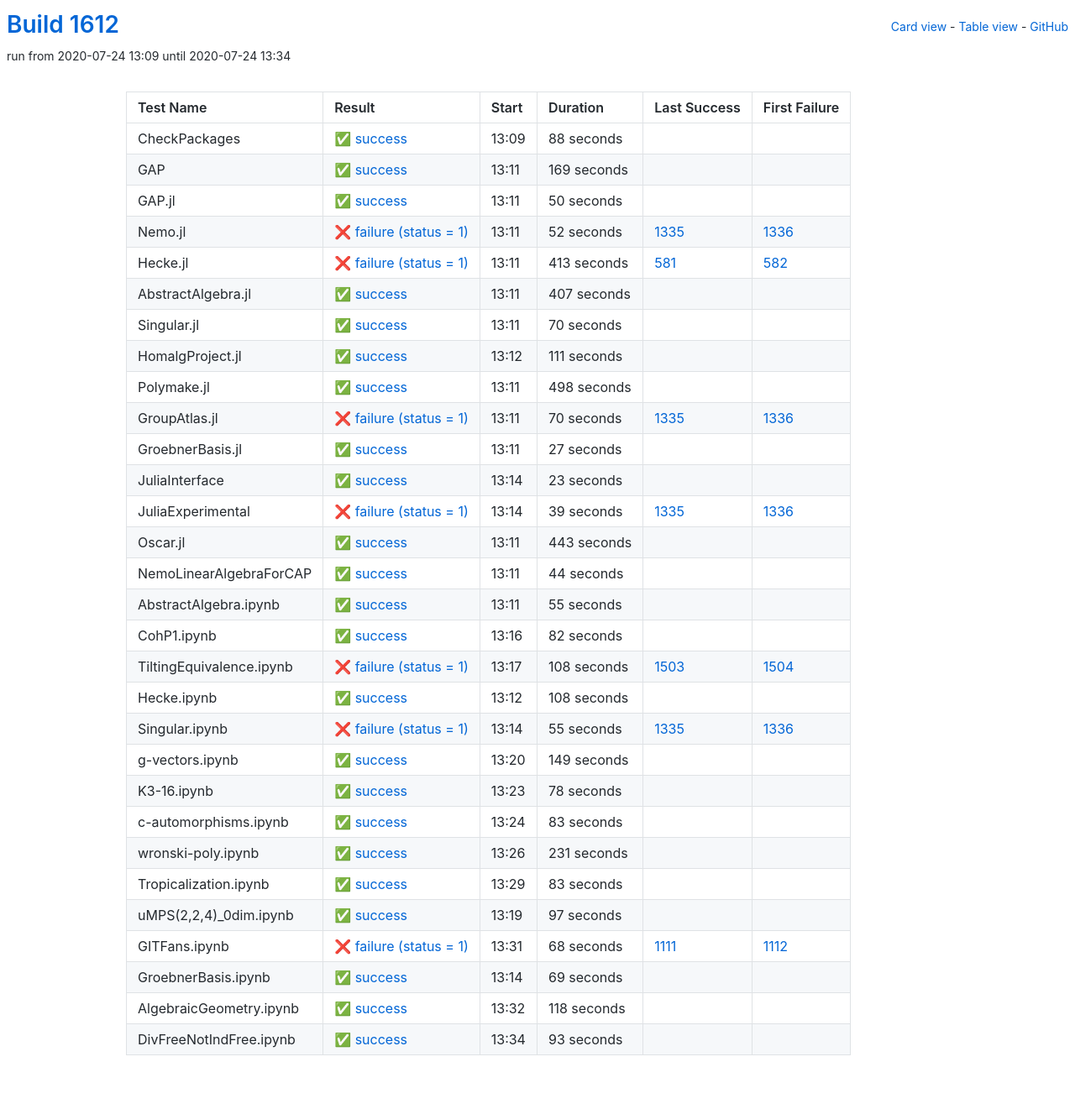
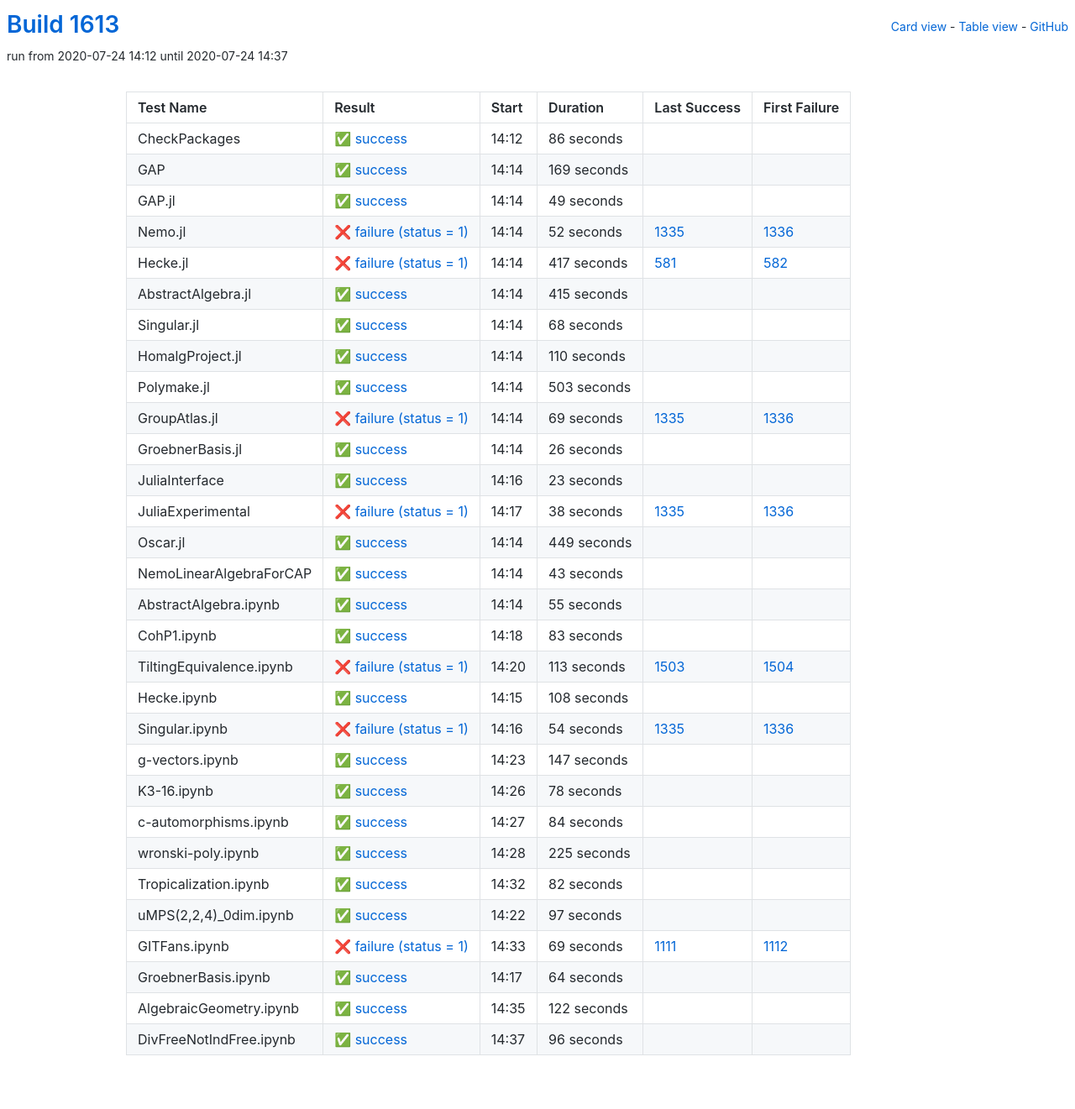
Before and after one commit to oscar-system/oscar-ci-status-1.4, a Jekyll site: the page built from table.html, in a window 1280 px wide. Shown: the whole page at 84% size. Built offline with Jekyll 4.4.1, drawn with Linux system fonts in a browser that asks for light colours.

Commit message:
Build #1613

```diff
--- a/_data/ci.yml
+++ b/_data/ci.yml
@@ -1,6 +1,6 @@
 ---
-build: 1612
-build_url: https://oscarci.mathematik.uni-kl.de/job/oscar-julia-1.4/1612/
+build: 1613
+build_url: https://oscarci.mathematik.uni-kl.de/job/oscar-julia-1.4/1613/
 job: oscar-julia-1.4
 organization: oscar-system
 repo: oscar-ci-status-1.4
@@ -8,20 +8,20 @@ repourl: https://github.com/oscar-system/oscar-ci-status-1.4
 tests:
 - name: CheckPackages
   id: checkpackages
-  log: https://oscarci.mathematik.uni-kl.de/job/oscar-julia-1.4/1612/artifact/logs/build-1612/CheckPackages.log
-  start: 2020-07-24 13:09
+  log: https://oscarci.mathematik.uni-kl.de/job/oscar-julia-1.4/1613/artifact/logs/build-1613/CheckPackages.log
+  start: 2020-07-24 14:12
   success: true
   exitcode: 0
   status: success
-  duration: 88
+  duration: 86
   last_success: false
   last_success_url:
   first_failure: false
   first_failure_url:
 - name: GAP
   id: gap
-  log: https://oscarci.mathematik.uni-kl.de/job/oscar-julia-1.4/1612/artifact/logs/build-1612/GAP.log
-  start: 2020-07-24 13:11
+  log: https://oscarci.mathematik.uni-kl.de/job/oscar-julia-1.4/1613/artifact/logs/build-1613/GAP.log
+  start: 2020-07-24 14:14
   success: true
   exitcode: 0
   status: success
@@ -32,20 +32,20 @@ tests:
   first_failure_url:
 - name: GAP.jl
   id: gap-jl
-  log: https://oscarci.mathematik.uni-kl.de/job/oscar-julia-1.4/1612/artifact/logs/build-1612/GAP.jl.log
-  start: 2020-07-24 13:11
+  log: https://oscarci.mathematik.uni-kl.de/job/oscar-julia-1.4/1613/artifact/logs/build-1613/GAP.jl.log
+  start: 2020-07-24 14:14
   success: true
   exitcode: 0
   status: success
-  duration: 50
+  duration: 49
   last_success: false
   last_success_url:
   first_failure: false
   first_failure_url:
 - name: Nemo.jl
   id: nemo-jl
-  log: https://oscarci.mathematik.uni-kl.de/job/oscar-julia-1.4/1612/artifact/logs/build-1612/Nemo.jl.log
-  start: 2020-07-24 13:11
+  log: https://oscarci.mathematik.uni-kl.de/job/oscar-julia-1.4/1613/artifact/logs/build-1613/Nemo.jl.log
+  start: 2020-07-24 14:14
   success: false
   exitcode: 1
   status: failure
@@ -56,92 +56,92 @@ tests:
   first_failure_url: https://oscarci.mathematik.uni-kl.de/job/oscar-julia-1.4/1336/
 - name: Hecke.jl
   id: hecke-jl
-  log: https://oscarci.mathematik.uni-kl.de/job/oscar-julia-1.4/1612/artifact/logs/build-1612/Hecke.jl.log
-  start: 2020-07-24 13:11
+  log: https://oscarci.mathematik.uni-kl.de/job/oscar-julia-1.4/1613/artifact/logs/build-1613/Hecke.jl.log
+  start: 2020-07-24 14:14
   success: false
   exitcode: 1
   status: failure
-  duration: 413
+  duration: 417
   last_success: 581
   last_success_url: https://oscarci.mathematik.uni-kl.de/job/oscar-julia-1.4/581/
   first_failure: 582
   first_failure_url: https://oscarci.mathematik.uni-kl.de/job/oscar-julia-1.4/582/
 - name: AbstractAlgebra.jl
   id: abstractalgebra-jl
-  log: https://oscarci.mathematik.uni-kl.de/job/oscar-julia-1.4/1612/artifact/logs/build-1612/AbstractAlgebra.jl.log
-  start: 2020-07-24 13:11
+  log: https://oscarci.mathematik.uni-kl.de/job/oscar-julia-1.4/1613/artifact/logs/build-1613/AbstractAlgebra.jl.log
+  start: 2020-07-24 14:14
   success: true
   exitcode: 0
   status: success
-  duration: 407
+  duration: 415
   last_success: false
   last_success_url:
   first_failure: false
   first_failure_url:
 - name: Singular.jl
   id: singular-jl
-  log: https://oscarci.mathematik.uni-kl.de/job/oscar-julia-1.4/1612/artifact/logs/build-1612/Singular.jl.log
-  start: 2020-07-24 13:11
+  log: https://oscarci.mathematik.uni-kl.de/job/oscar-julia-1.4/1613/artifact/logs/build-1613/Singular.jl.log
+  start: 2020-07-24 14:14
   success: true
   exitcode: 0
   status: success
-  duration: 70
+  duration: 68
   last_success: false
   last_success_url:
   first_failure: false
   first_failure_url:
 - name: HomalgProject.jl
   id: homalgproject-jl
-  log: https://oscarci.mathematik.uni-kl.de/job/oscar-julia-1.4/1612/artifact/logs/build-1612/HomalgProject.jl.log
-  start: 2020-07-24 13:12
+  log: https://oscarci.mathematik.uni-kl.de/job/oscar-julia-1.4/1613/artifact/logs/build-1613/HomalgProject.jl.log
+  start: 2020-07-24 14:14
   success: true
   exitcode: 0
   status: success
-  duration: 111
+  duration: 110
   last_success: false
   last_success_url:
   first_failure: false
   first_failure_url:
 - name: Polymake.jl
   id: polymake-jl
-  log: https://oscarci.mathematik.uni-kl.de/job/oscar-julia-1.4/1612/artifact/logs/build-1612/Polymake.jl.log
-  start: 2020-07-24 13:11
+  log: https://oscarci.mathematik.uni-kl.de/job/oscar-julia-1.4/1613/artifact/logs/build-1613/Polymake.jl.log
+  start: 2020-07-24 14:14
   success: true
   exitcode: 0
   status: success
-  duration: 498
+  duration: 503
   last_success: false
   last_success_url:
   first_failure: false
   first_failure_url:
 - name: GroupAtlas.jl
   id: groupatlas-jl
-  log: https://oscarci.mathematik.uni-kl.de/job/oscar-julia-1.4/1612/artifact/logs/build-1612/GroupAtlas.jl.log
-  start: 2020-07-24 13:11
+  log: https://oscarci.mathematik.uni-kl.de/job/oscar-julia-1.4/1613/artifact/logs/build-1613/GroupAtlas.jl.log
+  start: 2020-07-24 14:14
   success: false
   exitcode: 1
   status: failure
-  duration: 70
+  duration: 69
   last_success: 1335
   last_success_url: https://oscarci.mathematik.uni-kl.de/job/oscar-julia-1.4/1335/
   first_failure: 1336
   first_failure_url: https://oscarci.mathematik.uni-kl.de/job/oscar-julia-1.4/1336/
 - name: GroebnerBasis.jl
   id: groebnerbasis-jl
-  log: https://oscarci.mathematik.uni-kl.de/job/oscar-julia-1.4/1612/artifact/logs/build-1612/GroebnerBasis.jl.log
-  start: 2020-07-24 13:11
+  log: https://oscarci.mathematik.uni-kl.de/job/oscar-julia-1.4/1613/artifact/logs/build-1613/GroebnerBasis.jl.log
+  start: 2020-07-24 14:14
   success: true
   exitcode: 0
   status: success
-  duration: 27
+  duration: 26
   last_success: false
   last_success_url:
   first_failure: false
   first_failure_url:
 - name: JuliaInterface
   id: juliainterface
-  log: https://oscarci.mathematik.uni-kl.de/job/oscar-julia-1.4/1612/artifact/logs/build-1612/JuliaInterface.log
-  start: 2020-07-24 13:14
+  log: https://oscarci.mathematik.uni-kl.de/job/oscar-julia-1.4/1613/artifact/logs/build-1613/JuliaInterface.log
+  start: 2020-07-24 14:16
   success: true
   exitcode: 0
   status: success
@@ -152,44 +152,44 @@ tests:
   first_failure_url:
 - name: JuliaExperimental
   id: juliaexperimental
-  log: https://oscarci.mathematik.uni-kl.de/job/oscar-julia-1.4/1612/artifact/logs/build-1612/JuliaExperimental.log
-  start: 2020-07-24 13:14
+  log: https://oscarci.mathematik.uni-kl.de/job/oscar-julia-1.4/1613/artifact/logs/build-1613/JuliaExperimental.log
+  start: 2020-07-24 14:17
   success: false
   exitcode: 1
   status: failure
-  duration: 39
+  duration: 38
   last_success: 1335
   last_success_url: https://oscarci.mathematik.uni-kl.de/job/oscar-julia-1.4/1335/
   first_failure: 1336
   first_failure_url: https://oscarci.mathematik.uni-kl.de/job/oscar-julia-1.4/1336/
 - name: Oscar.jl
   id: oscar-jl
-  log: https://oscarci.mathematik.uni-kl.de/job/oscar-julia-1.4/1612/artifact/logs/build-1612/Oscar.jl.log
-  start: 2020-07-24 13:11
+  log: https://oscarci.mathematik.uni-kl.de/job/oscar-julia-1.4/1613/artifact/logs/build-1613/Oscar.jl.log
+  start: 2020-07-24 14:14
   success: true
   exitcode: 0
   status: success
-  duration: 443
+  duration: 449
   last_success: false
   last_success_url:
   first_failure: false
   first_failure_url:
 - name: NemoLinearAlgebraForCAP
   id: nemolinearalgebraforcap
-  log: https://oscarci.mathematik.uni-kl.de/job/oscar-julia-1.4/1612/artifact/logs/build-1612/NemoLinearAlgebraForCAP.log
-  start: 2020-07-24 13:11
+  log: https://oscarci.mathematik.uni-kl.de/job/oscar-julia-1.4/1613/artifact/logs/build-1613/NemoLinearAlgebraForCAP.log
+  start: 2020-07-24 14:14
   success: true
   exitcode: 0
   status: success
-  duration: 44
+  duration: 43
   last_success: false
   last_success_url:
   first_failure: false
   first_failure_url:
 - name: AbstractAlgebra.ipynb
   id: abstractalgebra-ipynb
-  log: https://oscarci.mathematik.uni-kl.de/job/oscar-julia-1.4/1612/artifact/logs/build-1612/AbstractAlgebra.ipynb.log
-  start: 2020-07-24 13:11
+  log: https://oscarci.mathematik.uni-kl.de/job/oscar-julia-1.4/1613/artifact/logs/build-1613/AbstractAlgebra.ipynb.log
+  start: 2020-07-24 14:14
   success: true
   exitcode: 0
   status: success
@@ -200,32 +200,32 @@ tests:
   first_failure_url:
 - name: CohP1.ipynb
   id: cohp1-ipynb
-  log: https://oscarci.mathematik.uni-kl.de/job/oscar-julia-1.4/1612/artifact/logs/build-1612/CohP1.ipynb.log
-  start: 2020-07-24 13:16
+  log: https://oscarci.mathematik.uni-kl.de/job/oscar-julia-1.4/1613/artifact/logs/build-1613/CohP1.ipynb.log
+  start: 2020-07-24 14:18
   success: true
   exitcode: 0
   status: success
-  duration: 82
+  duration: 83
   last_success: false
   last_success_url:
   first_failure: false
   first_failure_url:
 - name: TiltingEquivalence.ipynb
   id: tiltingequivalence-ipynb
-  log: https://oscarci.mathematik.uni-kl.de/job/oscar-julia-1.4/1612/artifact/logs/build-1612/TiltingEquivalence.ipynb.log
-  start: 2020-07-24 13:17
+  log: https://oscarci.mathematik.uni-kl.de/job/oscar-julia-1.4/1613/artifact/logs/build-1613/TiltingEquivalence.ipynb.log
+  start: 2020-07-24 14:20
   success: false
   exitcode: 1
   status: failure
-  duration: 108
+  duration: 113
   last_success: 1503
   last_success_url: https://oscarci.mathematik.uni-kl.de/job/oscar-julia-1.4/1503/
   first_failure: 1504
   first_failure_url: https://oscarci.mathematik.uni-kl.de/job/oscar-julia-1.4/1504/
 - name: Hecke.ipynb
   id: hecke-ipynb
-  log: https://oscarci.mathematik.uni-kl.de/job/oscar-julia-1.4/1612/artifact/logs/build-1612/Hecke.ipynb.log
-  start: 2020-07-24 13:12
+  log: https://oscarci.mathematik.uni-kl.de/job/oscar-julia-1.4/1613/artifact/logs/build-1613/Hecke.ipynb.log
+  start: 2020-07-24 14:15
   success: true
   exitcode: 0
   status: success
@@ -236,32 +236,32 @@ tests:
   first_failure_url:
 - name: Singular.ipynb
   id: singular-ipynb
-  log: https://oscarci.mathematik.uni-kl.de/job/oscar-julia-1.4/1612/artifact/logs/build-1612/Singular.ipynb.log
-  start: 2020-07-24 13:14
+  log: https://oscarci.mathematik.uni-kl.de/job/oscar-julia-1.4/1613/artifact/logs/build-1613/Singular.ipynb.log
+  start: 2020-07-24 14:16
   success: false
   exitcode: 1
   status: failure
-  duration: 55
+  duration: 54
   last_success: 1335
   last_success_url: https://oscarci.mathematik.uni-kl.de/job/oscar-julia-1.4/1335/
   first_failure: 1336
   first_failure_url: https://oscarci.mathematik.uni-kl.de/job/oscar-julia-1.4/1336/
 - name: g-vectors.ipynb
   id: g-vectors-ipynb
-  log: https://oscarci.mathematik.uni-kl.de/job/oscar-julia-1.4/1612/artifact/logs/build-1612/g-vectors.ipynb.log
-  start: 2020-07-24 13:20
+  log: https://oscarci.mathematik.uni-kl.de/job/oscar-julia-1.4/1613/artifact/logs/build-1613/g-vectors.ipynb.log
+  start: 2020-07-24 14:23
   success: true
   exitcode: 0
   status: success
-  duration: 149
+  duration: 147
   last_success: false
   last_success_url:
   first_failure: false
   first_failure_url:
 - name: K3-16.ipynb
   id: k3-16-ipynb
-  log: https://oscarci.mathematik.uni-kl.de/job/oscar-julia-1.4/1612/artifact/logs/build-1612/K3-16.ipynb.log
-  start: 2020-07-24 13:23
+  log: https://oscarci.mathematik.uni-kl.de/job/oscar-julia-1.4/1613/artifact/logs/build-1613/K3-16.ipynb.log
+  start: 2020-07-24 14:26
   success: true
   exitcode: 0
   status: success
@@ -272,44 +272,44 @@ tests:
   first_failure_url:
 - name: c-automorphisms.ipynb
   id: c-automorphisms-ipynb
-  log: https://oscarci.mathematik.uni-kl.de/job/oscar-julia-1.4/1612/artifact/logs/build-1612/c-automorphisms.ipynb.log
-  start: 2020-07-24 13:24
+  log: https://oscarci.mathematik.uni-kl.de/job/oscar-julia-1.4/1613/artifact/logs/build-1613/c-automorphisms.ipynb.log
+  start: 2020-07-24 14:27
   success: true
   exitcode: 0
   status: success
-  duration: 83
+  duration: 84
   last_success: false
   last_success_url:
   first_failure: false
   first_failure_url:
 - name: wronski-poly.ipynb
   id: wronski-poly-ipynb
-  log: https://oscarci.mathematik.uni-kl.de/job/oscar-julia-1.4/1612/artifact/logs/build-1612/wronski-poly.ipynb.log
-  start: 2020-07-24 13:26
+  log: https://oscarci.mathematik.uni-kl.de/job/oscar-julia-1.4/1613/artifact/logs/build-1613/wronski-poly.ipynb.log
+  start: 2020-07-24 14:28
   success: true
   exitcode: 0
   status: success
-  duration: 231
+  duration: 225
   last_success: false
   last_success_url:
   first_failure: false
   first_failure_url:
 - name: Tropicalization.ipynb
   id: tropicalization-ipynb
-  log: https://oscarci.mathematik.uni-kl.de/job/oscar-julia-1.4/1612/artifact/logs/build-1612/Tropicalization.ipynb.log
-  start: 2020-07-24 13:29
+  log: https://oscarci.mathematik.uni-kl.de/job/oscar-julia-1.4/1613/artifact/logs/build-1613/Tropicalization.ipynb.log
+  start: 2020-07-24 14:32
   success: true
   exitcode: 0
   status: success
-  duration: 83
+  duration: 82
   last_success: false
   last_success_url:
   first_failure: false
   first_failure_url:
 - name: uMPS(2,2,4)_0dim.ipynb
   id: umps-2-2-4-0dim-ipynb
-  log: https://oscarci.mathematik.uni-kl.de/job/oscar-julia-1.4/1612/artifact/logs/build-1612/uMPS-2-2-4-_0dim.ipynb.log
-  start: 2020-07-24 13:19
+  log: https://oscarci.mathematik.uni-kl.de/job/oscar-julia-1.4/1613/artifact/logs/build-1613/uMPS-2-2-4-_0dim.ipynb.log
+  start: 2020-07-24 14:22
   success: true
   exitcode: 0
   status: success
@@ -320,48 +320,48 @@ tests:
   first_failure_url:
 - name: GITFans.ipynb
   id: gitfans-ipynb
-  log: https://oscarci.mathematik.uni-kl.de/job/oscar-julia-1.4/1612/artifact/logs/build-1612/GITFans.ipynb.log
-  start: 2020-07-24 13:31
+  log: https://oscarci.mathematik.uni-kl.de/job/oscar-julia-1.4/1613/artifact/logs/build-1613/GITFans.ipynb.log
+  start: 2020-07-24 14:33
   success: false
   exitcode: 1
   status: failure
-  duration: 68
+  duration: 69
   last_success: 1111
   last_success_url: https://oscarci.mathematik.uni-kl.de/job/oscar-julia-1.4/1111/
   first_failure: 1112
   first_failure_url: https://oscarci.mathematik.uni-kl.de/job/oscar-julia-1.4/1112/
 - name: GroebnerBasis.ipynb
   id: groebnerbasis-ipynb
-  log: https://oscarci.mathematik.uni-kl.de/job/oscar-julia-1.4/1612/artifact/logs/build-1612/GroebnerBasis.ipynb.log
-  start: 2020-07-24 13:14
+  log: https://oscarci.mathematik.uni-kl.de/job/oscar-julia-1.4/1613/artifact/logs/build-1613/GroebnerBasis.ipynb.log
+  start: 2020-07-24 14:17
   success: true
   exitcode: 0
   status: success
-  duration: 69
+  duration: 64
   last_success: false
   last_success_url:
   first_failure: false
   first_failure_url:
 - name: AlgebraicGeometry.ipynb
   id: algebraicgeometry-ipynb
-  log: https://oscarci.mathematik.uni-kl.de/job/oscar-julia-1.4/1612/artifact/logs/build-1612/AlgebraicGeometry.ipynb.log
-  start: 2020-07-24 13:32
+  log: https://oscarci.mathematik.uni-kl.de/job/oscar-julia-1.4/1613/artifact/logs/build-1613/AlgebraicGeometry.ipynb.log
+  start: 2020-07-24 14:35
   success: true
   exitcode: 0
   status: success
-  duration: 118
+  duration: 122
   last_success: false
   last_success_url:
   first_failure: false
   first_failure_url:
 - name: DivFreeNotIndFree.ipynb
   id: divfreenotindfree-ipynb
-  log: https://oscarci.mathematik.uni-kl.de/job/oscar-julia-1.4/1612/artifact/logs/build-1612/DivFreeNotIndFree.ipynb.log
-  start: 2020-07-24 13:34
+  log: https://oscarci.mathematik.uni-kl.de/job/oscar-julia-1.4/1613/artifact/logs/build-1613/DivFreeNotIndFree.ipynb.log
+  start: 2020-07-24 14:37
   success: true
   exitcode: 0
   status: success
-  duration: 93
+  duration: 96
   last_success: false
   last_success_url:
   first_failure: false
```
Also changed, not shown: README.md.
